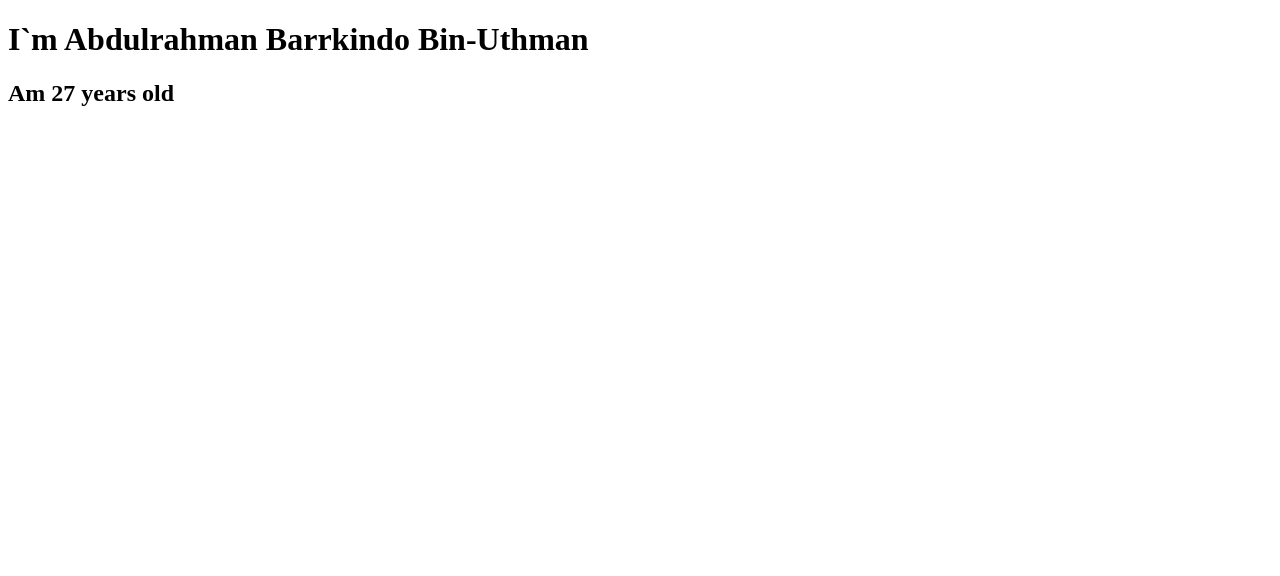
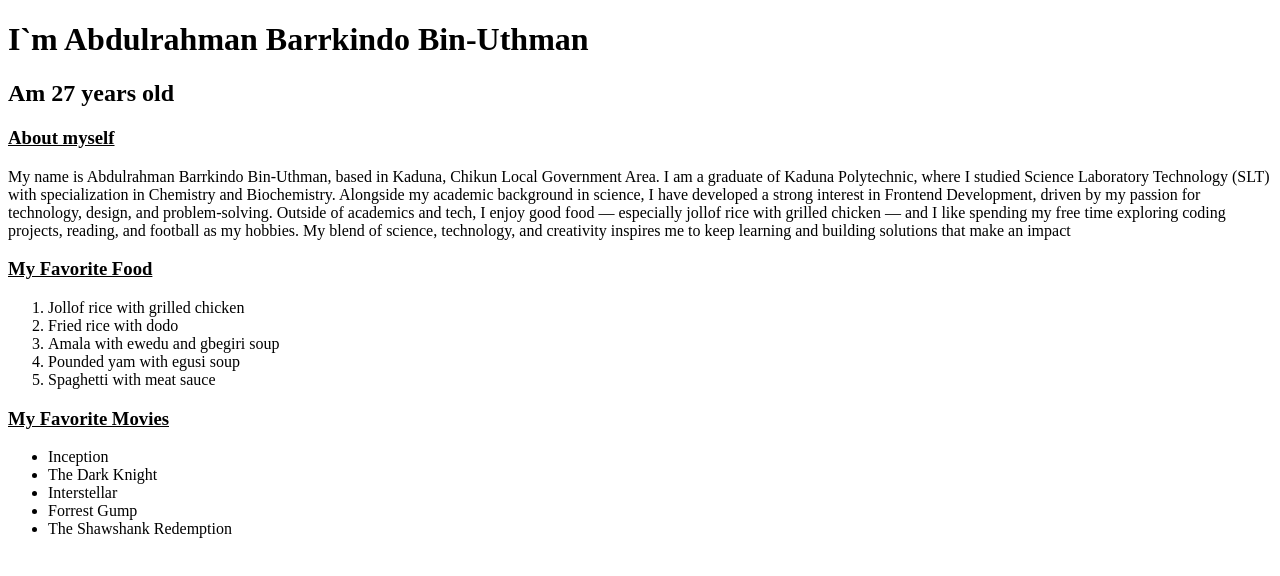
Before and after one commit to Yunusabdul38/Code-school-3, a plain HTML site: page my-page.html in a window 1280 px wide. Drawn offline with Linux system fonts and the light colour scheme.

Commit message:
Added paragrap, ordered and unordered list

```diff
--- a/my-page.html
+++ b/my-page.html
@@ -8,5 +8,37 @@
   <body>
     <h1>I`m Abdulrahman Barrkindo Bin-Uthman</h1>
     <h2>Am 27 years old</h2>
+
+    <h3><u>About myself</u></h3>
+    <p>
+      My name is Abdulrahman Barrkindo Bin-Uthman, based in Kaduna, Chikun Local
+      Government Area. I am a graduate of Kaduna Polytechnic, where I studied
+      Science Laboratory Technology (SLT) with specialization in Chemistry and
+      Biochemistry. Alongside my academic background in science, I have
+      developed a strong interest in Frontend Development, driven by my passion
+      for technology, design, and problem-solving. Outside of academics and
+      tech, I enjoy good food — especially jollof rice with grilled chicken —
+      and I like spending my free time exploring coding projects, reading, and
+      football as my hobbies. My blend of science, technology, and creativity
+      inspires me to keep learning and building solutions that make an impact
+    </p>
+
+    <h3><u>My Favorite Food</u></h3>
+    <ol type="1">
+      <li>Jollof rice with grilled chicken</li>
+      <li>Fried rice with dodo</li>
+      <li>Amala with ewedu and gbegiri soup</li>
+      <li>Pounded yam with egusi soup</li>
+      <li>Spaghetti with meat sauce</li>
+    </ol>
+
+    <h3><u>My Favorite Movies</u></h3>
+    <ul>
+      <li>Inception</li>
+      <li>The Dark Knight</li>
+      <li>Interstellar</li>
+      <li>Forrest Gump</li>
+      <li>The Shawshank Redemption</li>
+    </ul>
   </body>
 </html>
```
